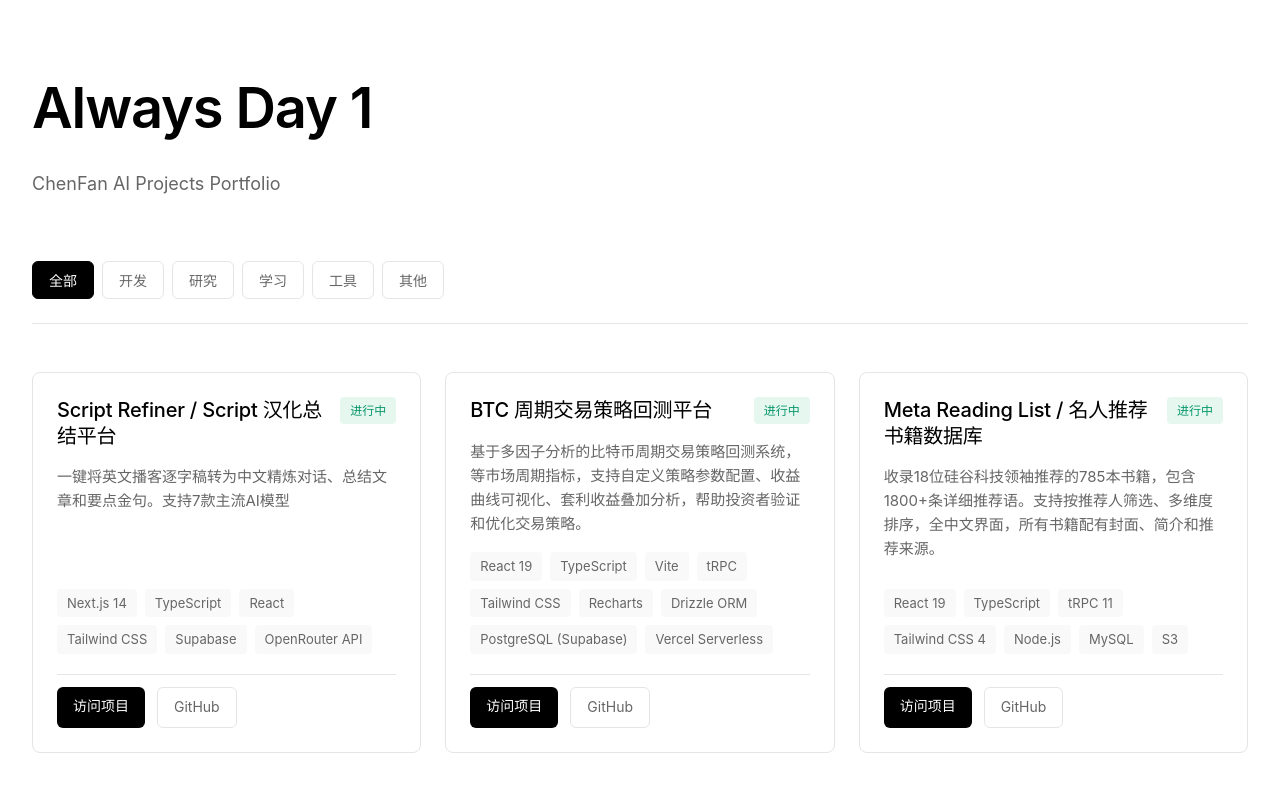
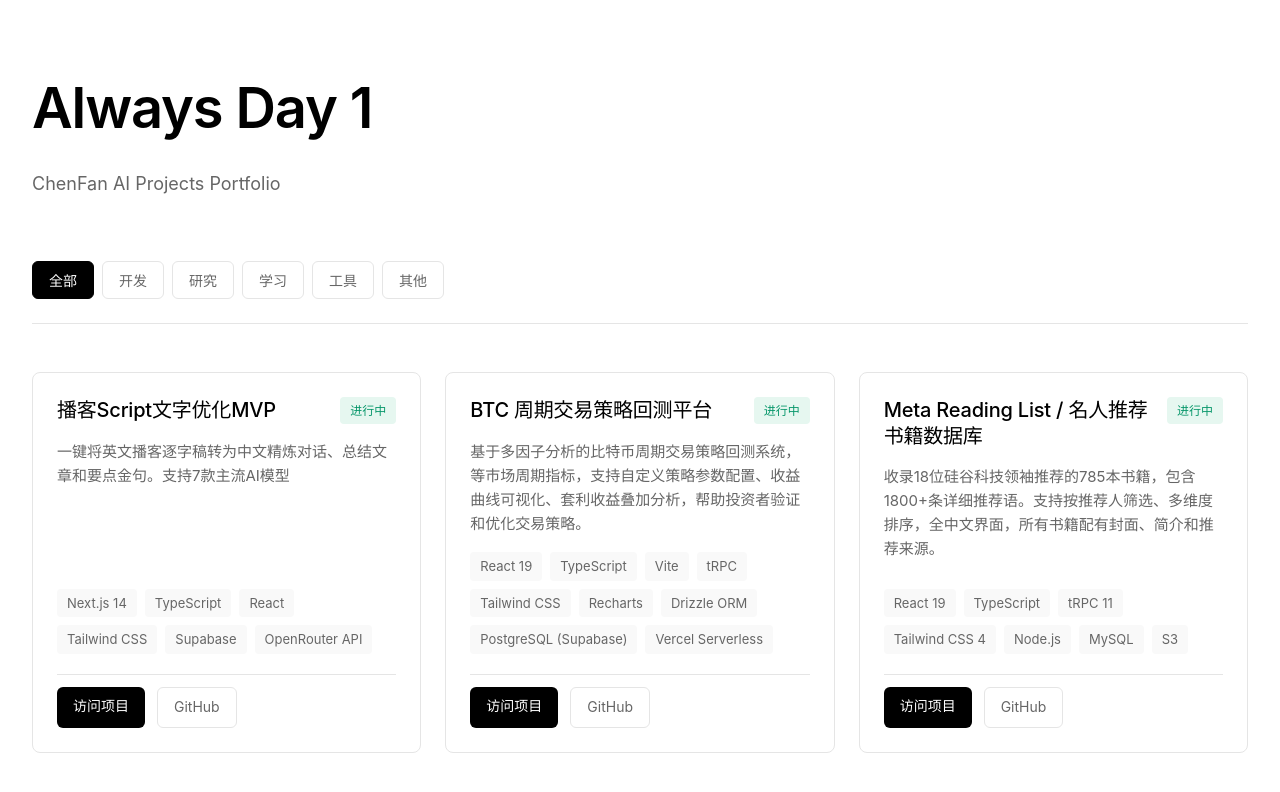
Before and after one commit to fancify/ai_portfolio, a Next.js app: page / in a window 1280 px wide. Shown: the top 792 px of the page. Built offline with nearby package versions, Linux system fonts and the light colour scheme.

Commit message:
Update projects.ts

```diff
--- a/data/projects.ts
+++ b/data/projects.ts
@@ -13,12 +13,12 @@ export const projects: Project[] = [
   // },
   {
     id: 'script-refiner',
-    name: 'Script Refiner / Script 汉化总结平台',
+    name: '播客Script文字优化MVP',
     description: '一键将英文播客逐字稿转为中文精炼对话、总结文章和要点金句。支持7款主流AI模型',
     techStack: ['Next.js 14', 'TypeScript', 'React', 'Tailwind CSS', 'Supabase', 'OpenRouter API'],
     status: 'active',
     category: 'tools',
-    demoUrl: 'https://script.chenfan.space', // 替换为实际域名
+    demoUrl: 'https://transcript.chenfan.space', // 替换为实际域名
     githubUrl: 'https://github.com/fancify/script-refiner',
   },
   {
```
